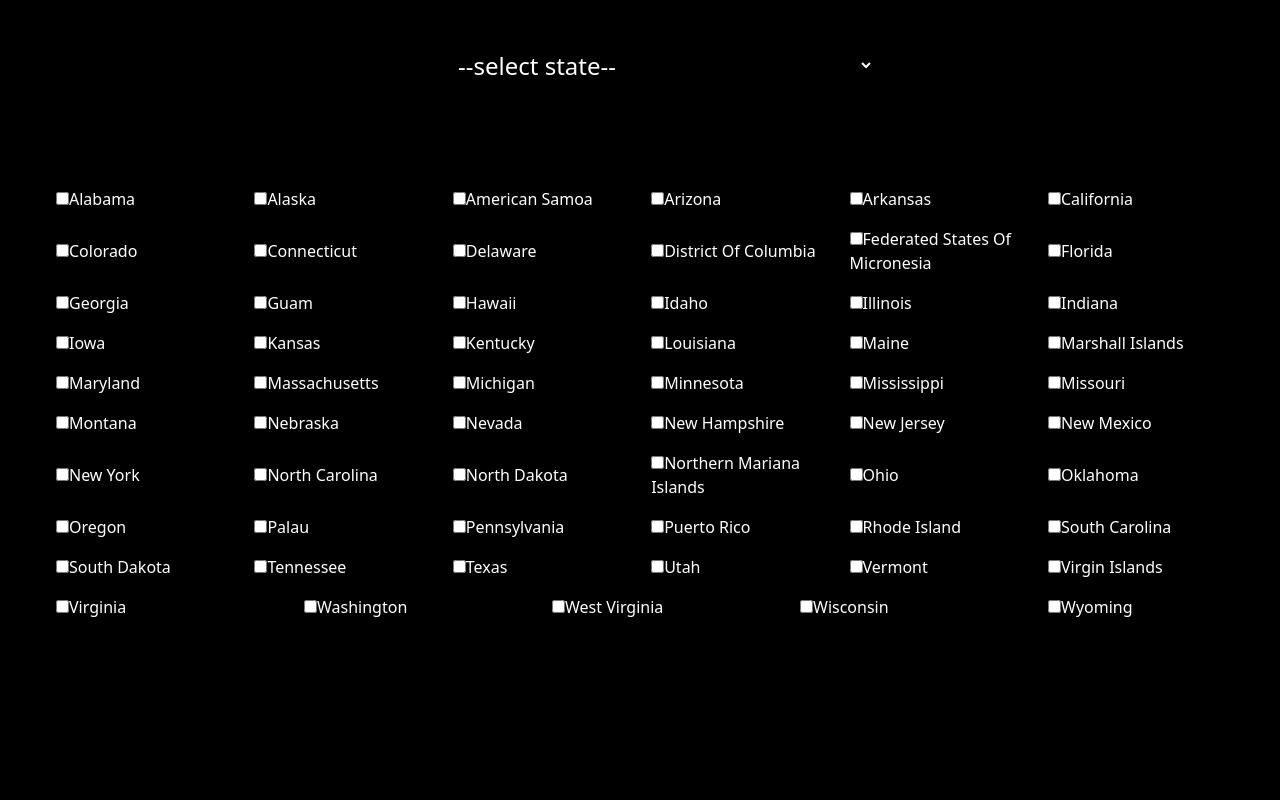
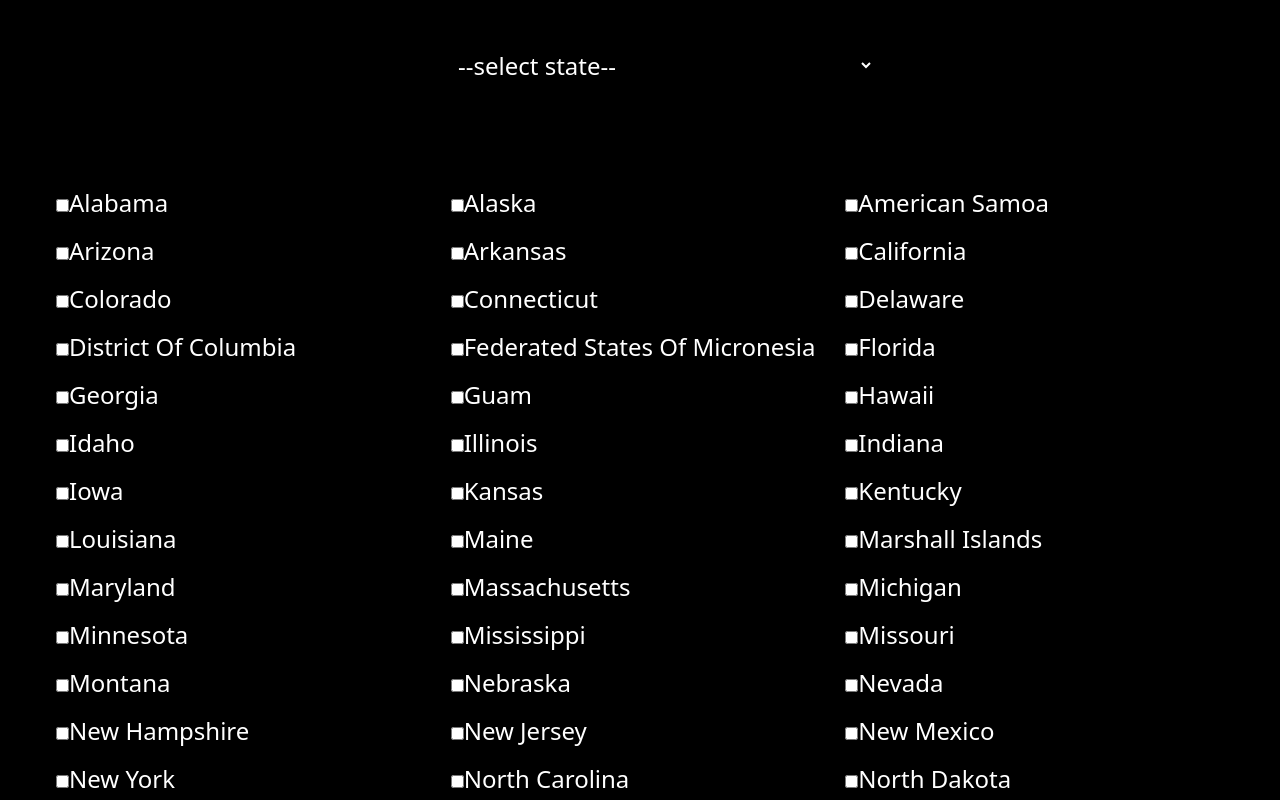
Before and after one commit to NunezAN/mock-interview-3, a React (Vite) app: page / in a window 1280 px wide. Shown: the top 800 px of the page. Built offline with nearby package versions, Linux system fonts and the light colour scheme.

Commit message:
adjusted styling

```diff
--- a/src/App.jsx
+++ b/src/App.jsx
@@ -27,9 +27,9 @@ function App() {
           <option key={i}>{elem.name}</option>
         ))}
       </select>
-      <div className="p-12 flex flex-wrap items-center justify-between">
+      <div className="p-12 grid grid-cols-3">
         {states.map((elem, index) => (
-          <div key={index} className="w-48 p-2">
+          <div key={index} className="text-2xl w-[1/3] p-2">
             <input
               type="checkbox"
               checked={elem.checked}
```
